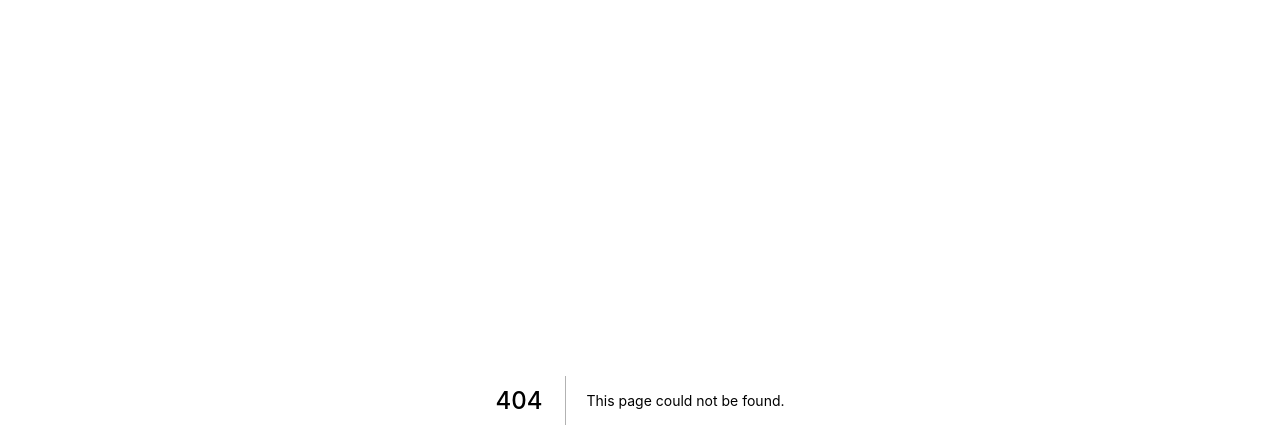
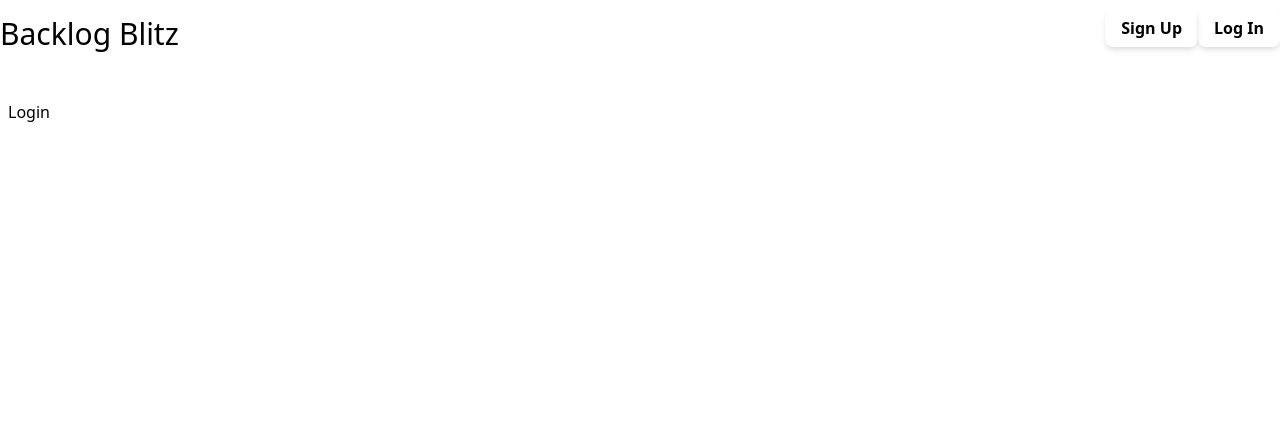
Before and after one commit to PaulACoroneos/backlog-blitz, a Next.js app: page /login in a window 1280 px wide. Before the commit this address had no page. Shown: the top 448 px of the page. Built offline with nearby package versions, Linux system fonts and the light colour scheme.

Commit message:
create skeleton login/signup pages

```diff
--- a/components/header.tsx
+++ b/components/header.tsx
@@ -3,12 +3,16 @@ import Link from "next/link";
 const Header = () => {
   return (
     <header className="flex justify-between">
-      <h1 className="text-3xl">Backlog Blitz</h1>
+      <Link href="/">
+        <a>
+          <h1 className="text-3xl">Backlog Blitz</h1>
+        </a>
+      </Link>
       <div>
         <Link href="/signup">
           <a className="btn">Sign Up</a>
         </Link>
-        <Link href="login">
+        <Link href="/login">
           <a className="btn">Log In</a>
         </Link>
       </div>
--- /dev/null
+++ b/pages/login.tsx
@@ -0,0 +1,11 @@
+import Layout from "../components/layout";
+
+const Login: React.FC = () => {
+  return (
+    <Layout>
+      <h1>Login</h1>
+    </Layout>
+  );
+};
+
+export default Login;
--- /dev/null
+++ b/pages/signup.tsx
@@ -0,0 +1,11 @@
+import Layout from "../components/layout";
+
+const Signup: React.FC = () => {
+  return (
+    <Layout>
+      <h1>Sign Up</h1>
+    </Layout>
+  );
+};
+
+export default Signup;
```
